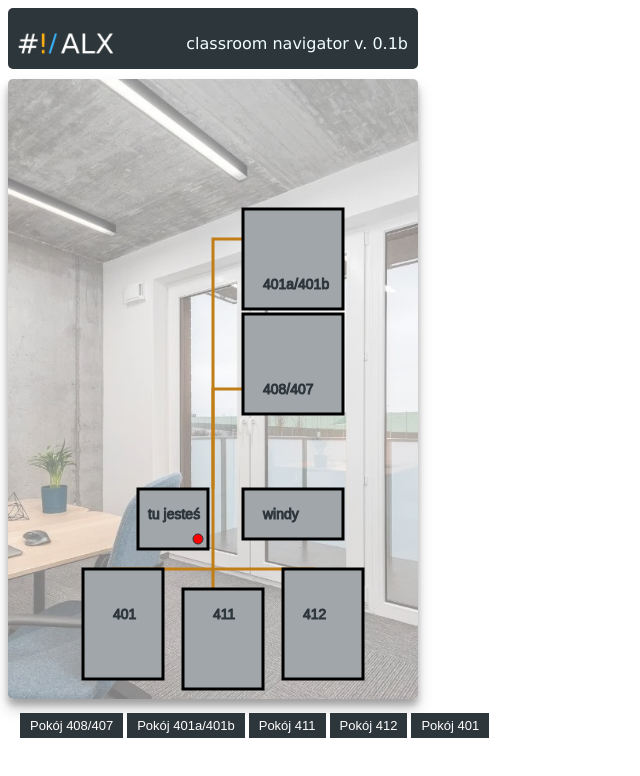
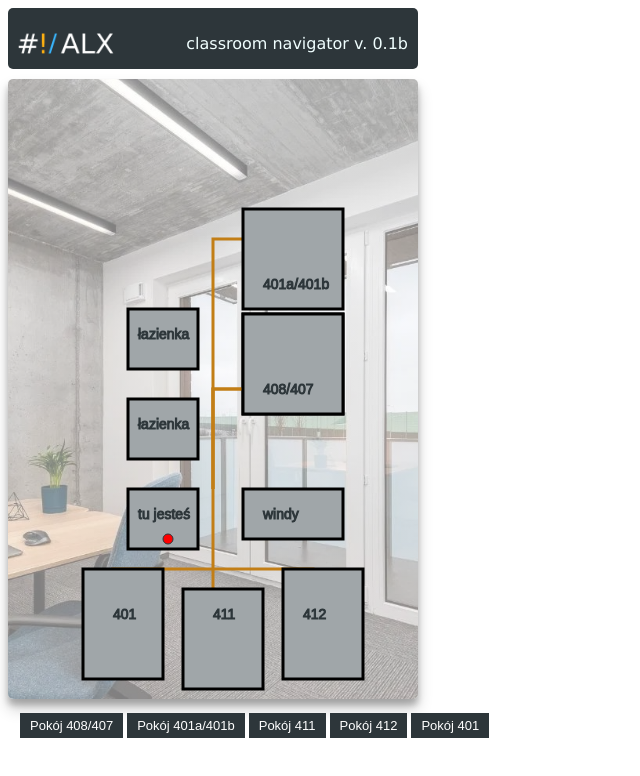
Before and after one commit to dev-com2020/office-map-app, an Angular app: page / in a window 1280 px wide. Shown: the top 776 px of the page, without its empty margins (0-640 px from the left). Built offline with nearby package versions, Linux system fonts and the light colour scheme.

Commit message:
czekam na numery sal

```diff
--- a/src/app/office-map/office-map.component.html
+++ b/src/app/office-map/office-map.component.html
@@ -8,12 +8,22 @@
       <rect x="230" y="220" fill="transparent" stroke-width="3" width="100" height="100" stroke="black"/>
       <text x="250" y="300">401a/401b</text>
 
-      <rect x="125" y="500" fill="transparent" stroke-width="3" width="70" height="60" stroke="black"/>
-      <circle class="flash" cx="185" cy="550" r="5" fill="red"/>
-      <text x="135" y="530">tu jesteś</text>
+      <rect x="115" y="500" fill="transparent" stroke-width="3" width="70" height="60" stroke="black"/>
+      <circle class="flash" cx="155" cy="550" r="5" fill="red"/>
+      <text x="125" y="530">tu jesteś</text>
+
+      <rect x="115" y="410" fill="transparent" stroke-width="3" width="70" height="60" stroke="black"/>
+      <text x="125" y="440">łazienka</text>
+
+      <rect x="115" y="320" fill="transparent" stroke-width="3" width="70" height="60" stroke="black"/>
+      <text x="125" y="350">łazienka</text>
 
       <rect x="230" y="500" fill="transparent" stroke-width="3" width="100" height="50" stroke="black"/>
       <text x="250" y="530">windy</text>
+
+      <path id="408" d="M200,500 L200,400 L230,400" stroke="black" stroke-width="3" fill="none"/>
+      <rect x="230" y="325" fill="transparent" stroke-width="3" width="100" height="100" stroke="black"/>
+      <text x="250" y="405">408/407</text>
 
       <path id="408" d="M200,500 L200,400 L230,400" stroke="black" stroke-width="3" fill="none"/>
       <rect x="230" y="325" fill="transparent" stroke-width="3" width="100" height="100" stroke="black"/>
```
